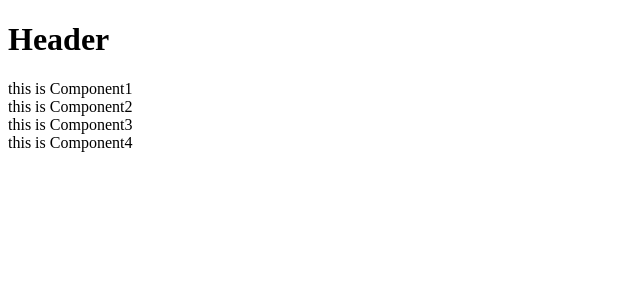
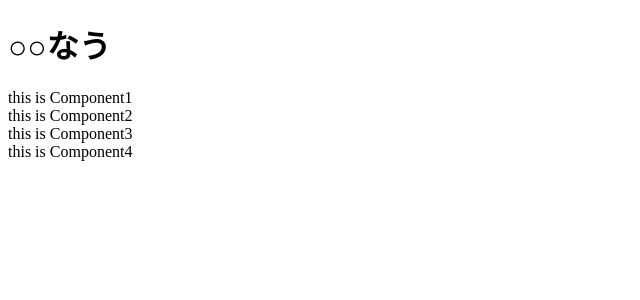
Before and after one commit to KCCTdensan/playground, a React (Vite) app in the folder first-react/: page / in a window 1280 px wide. Shown: the top 300 px of the page, without its empty margins (0-640 px from the left). Built offline with nearby package versions, Linux system fonts and the light colour scheme.

Commit message:
change Header

```diff
--- a/first-react/src/app.jsx
+++ b/first-react/src/app.jsx
@@ -2,7 +2,9 @@ import "./app.css"
 
 const Header = () => {
   return(
-    <h1>Header</h1>
+    <dev>
+      <h1>○○なう</h1>
+    </dev>
   )
 }
 
```
